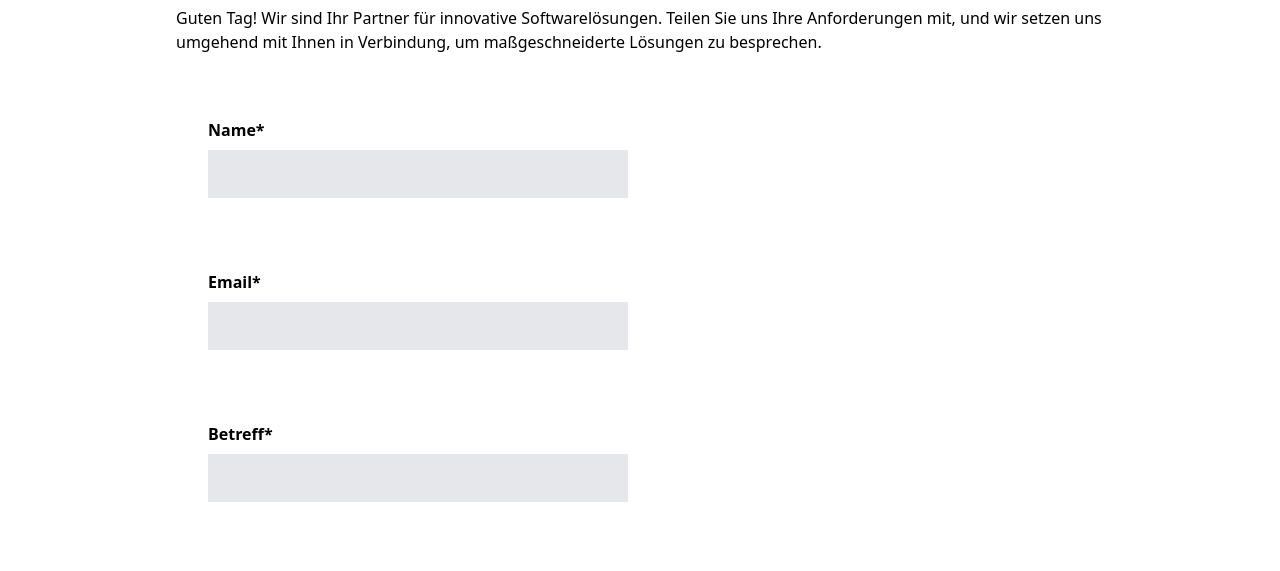
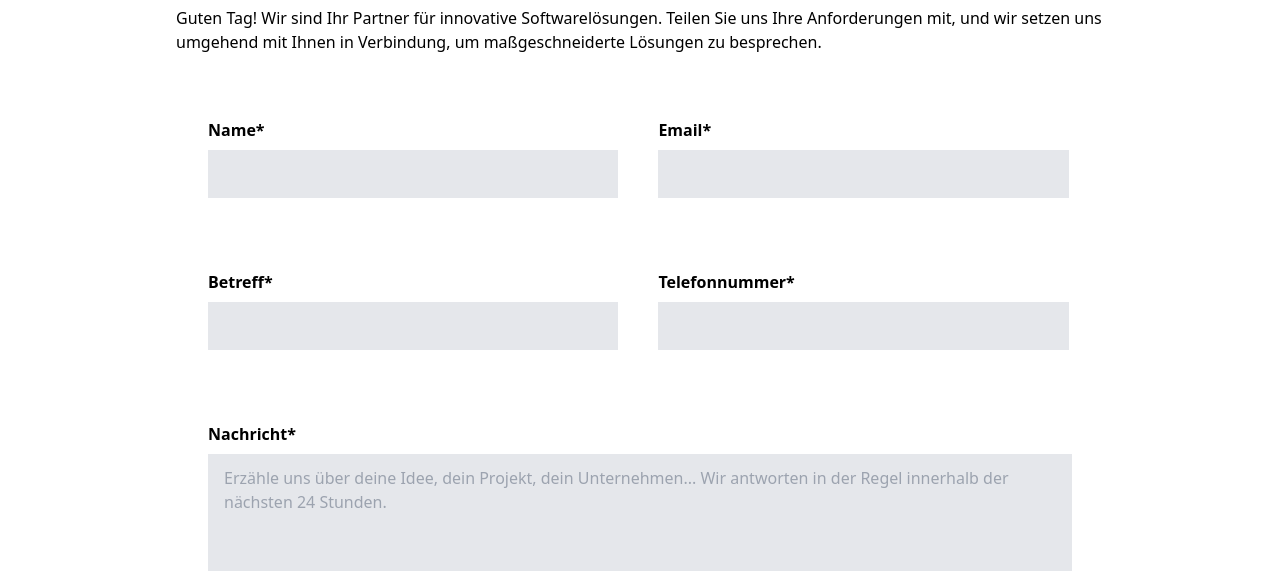
Before and after one commit to fullydigital/company_site, a website built with Vite: page pages/contact.html in a window 1280 px wide. Shown: the part 192-763 px from the top of the page. Built offline with nearby package versions, Linux system fonts and the light colour scheme.

Commit message:
optimized responsiveness

```diff
--- a/pages/contact.html
+++ b/pages/contact.html
@@ -50,21 +50,21 @@
   </div>
   <div>
     <h1 class="text-3xl md:text-4xl px-8 text-center mt-14 font-semibold">Trete gerne in Kontakt mit uns!</h1>
-    <p class="px-8 mt-8 md:mx-14 lg:mx-20 xl:mx-36">Guten Tag! Wir sind Ihr Partner für innovative Softwarelösungen. Teilen Sie uns Ihre Anforderungen mit, und wir setzen uns umgehend mit Ihnen in Verbindung, um maßgeschneiderte Lösungen zu besprechen.</p>
+    <p class="px-8 mt-8 md:mx-14 lg:mx-20 xl:mx-36 2xl:mx-64">Guten Tag! Wir sind Ihr Partner für innovative Softwarelösungen. Teilen Sie uns Ihre Anforderungen mit, und wir setzen uns umgehend mit Ihnen in Verbindung, um maßgeschneiderte Lösungen zu besprechen.</p>
     <div class="flex flex-col lg:flex-row lg:gap-10 lg:flex-wrap mx-8 mt-16 md:mx-14 lg:mx-24 xl:mx-52">
-      <section class="flex flex-col lg:w-[48.6%]">
+      <section class="flex flex-col lg:w-[47.5%] 2xl:w-[48.6%]">
       <label for="name" class="mb-2 font-semibold">Name*</label>
       <input type="text" class="bg-gray-200 mb-8 py-3 px-4 focus:border-wesolveGreen focus:border" />
     </section>
-    <section class="flex flex-col lg:w-[48.6%]">
+    <section class="flex flex-col lg:w-[47.5%] 2xl:w-[48.6%]">
       <label for="name" class="mb-2 font-semibold">Email*</label>
       <input type="text" class="bg-gray-200 mb-8 py-3 px-4" />
     </section>
-    <section class="flex flex-col lg:w-[48.6%]">
+    <section class="flex flex-col lg:w-[47.5%] 2xl:w-[48.6%]">
       <label for="name" class="mb-2 font-semibold">Betreff*</label>
       <input type="text" class="bg-gray-200 mb-8 py-3 px-4" />
     </section>
-    <section class="flex flex-col lg:w-[48.6%]">
+    <section class="flex flex-col lg:w-[47.5%] 2xl:w-[48.6%]">
       <label for="name" class="mb-2 font-semibold">Telefonnummer*</label>
       <input type="text" class="bg-gray-200 mb-8 py-3 px-4" />
     </section>
```
